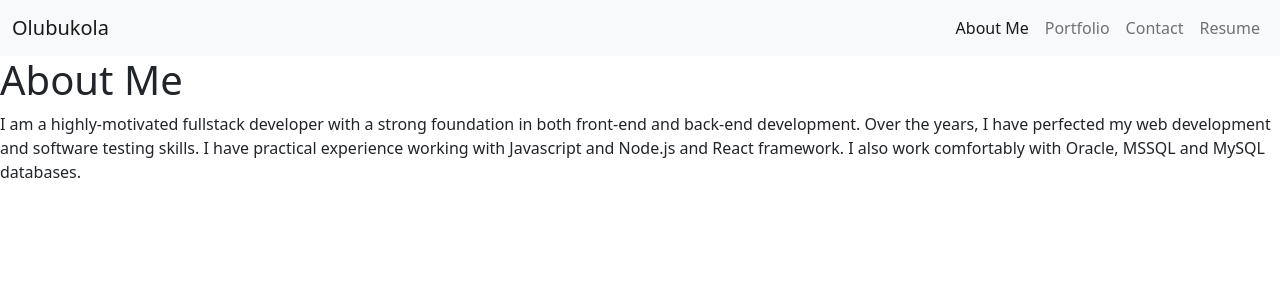
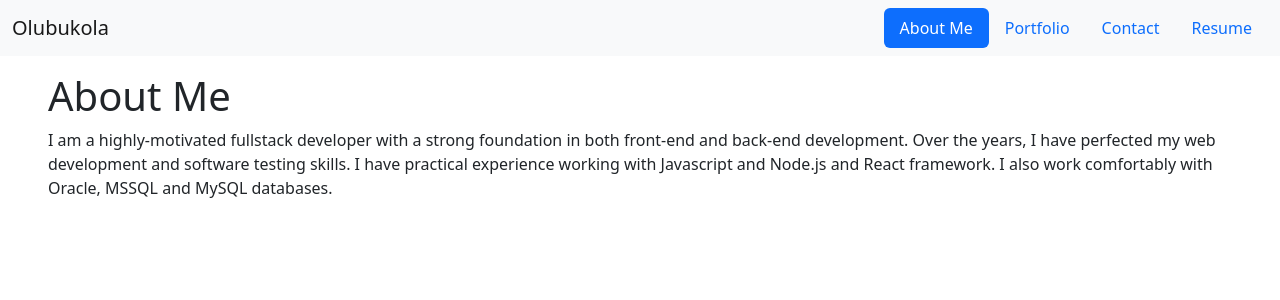
Before and after one commit to Buky-js/React-Portfolio, a React (Create React App) app: page / in a window 1280 px wide. Shown: the top 300 px of the page. Built offline with nearby package versions, Linux system fonts and the light colour scheme.

Commit message:
fixed pages to display within same window

```diff
--- a/src/components/NavTabs.js
+++ b/src/components/NavTabs.js
@@ -8,14 +8,14 @@ export default function NavTabs({ currentPage, handlePageChange }) {
       <a className="navbar-brand" href="#">Olubukola</a>
 
       <div className="collapse navbar-collapse" id="navbarText">
-        <ul className="navbar-nav ms-auto mb-2 mb-lg-0">
+        <ul className="nav nav-pills ms-auto">
           <li className="nav-item">
 
             <a href='#aboutme' onClick={() => handlePageChange('About Me')}
             className={currentPage === 'About Me' ? 'nav-link active' : 'nav-link'} >About Me</a>
           </li>
           <li className="nav-item">
-            <a href='#portfolio' onClick={() => handlePageChange('Portfolio')}
+            <a href='#' onClick={() => handlePageChange('Portfolio')}
             className={currentPage === 'Portfolio' ? 'nav-link active' : 'nav-link'} >Portfolio</a>
           </li>
           <li className="nav-item">
--- a/src/components/PortfolioContainer.js
+++ b/src/components/PortfolioContainer.js
@@ -13,7 +13,7 @@ export default function PortfolioContainer() {
     if (currentPage === "About Me") {
       return <AboutMe />;
     }
-  };
+
   if (currentPage === "Portfolio") {
     return <Portfolio />;
   }
@@ -23,7 +23,7 @@ export default function PortfolioContainer() {
   if (currentPage === "Resume") {
     return <Resume />;
   };
-
+}
   const handlePageChange = (page) => setCurrentPage(page);
 
   return (
--- a/src/components/pages/AboutMe.js
+++ b/src/components/pages/AboutMe.js
@@ -2,7 +2,7 @@ import React from "react";
 
 export default function AboutMe() {
   return (
-    <div>
+    <div className="px-5 mt-3">
       <h1>About Me</h1>
       <p>
         I am a highly-motivated fullstack developer with a strong foundation in
```
